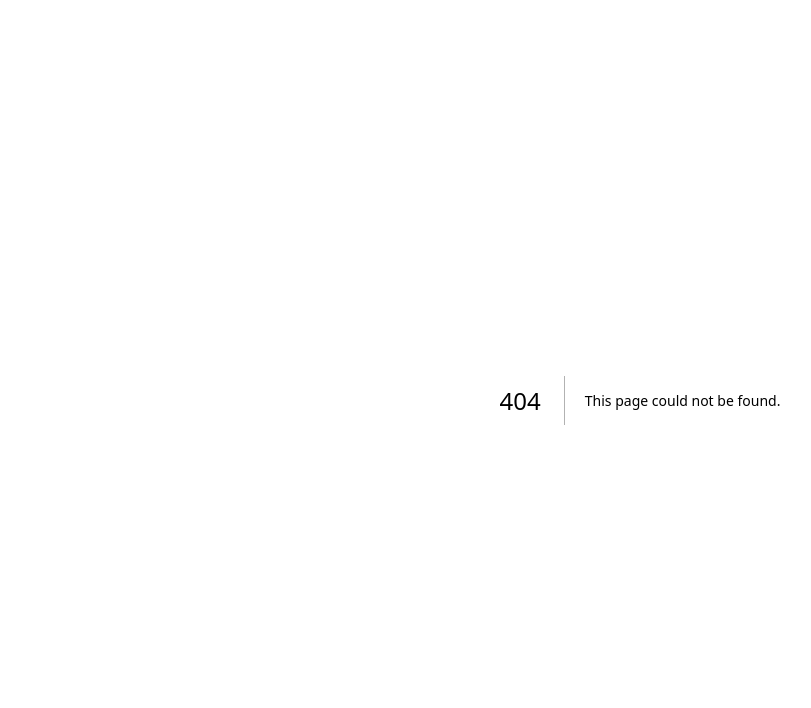
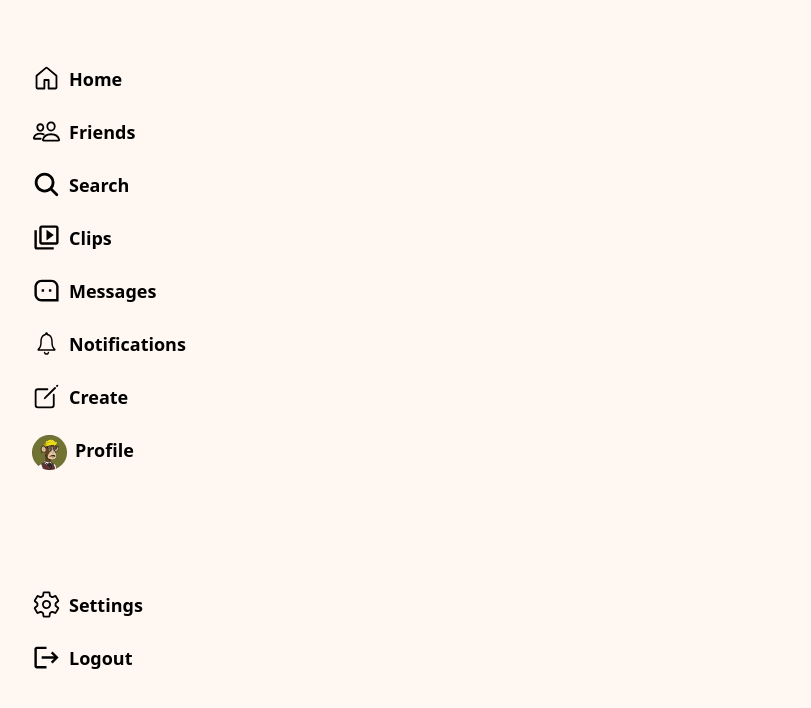
Before and after one commit to Victorasamu123/Veegram-Clients, a Next.js app: page /home/sidebar in a window 1280 px wide. Before the commit this address had no page. Shown: the top 708 px of the page, without its empty margins (0-811 px from the left). Built offline with nearby package versions, Linux system fonts and the light colour scheme.

Commit message:
homepage sidebar

```diff
--- a/src/app/home/page.tsx
+++ b/src/app/home/page.tsx
@@ -7,12 +7,13 @@ import { FaCaretDown } from "react-icons/fa";
 import { IoPersonAddOutline } from "react-icons/io5";
 import { RiMessage3Line } from "react-icons/ri";
 import { IoMdNotificationsOutline } from "react-icons/io";
+import SlideBarOne from "./sidebar/page"
+
 export default function HomePage () {
 
     return(
-
    <>
-     <section>
+     <section className="w-full h-full">
      <nav>
       <header className="w-full sticky top-0 bg-[#FFF7F2]">
         <div className="flex justify-between items-center mt-6 pr-8">
@@ -24,15 +25,18 @@ export default function HomePage () {
           </div>
           </div>
           <div className="flex justify-center items-center">
-          <IoPersonAddOutline className="text-[26px] mr-4"/>
-          <RiMessage3Line  className="text-[29px] mr-4"/>
-          <IoMdNotificationsOutline className="text-[29px] mr-4"/>
-          <Image src={testp} alt="" width={35} className="rounded-[50%] mr-1"/>
-          <FaCaretDown />
+          <IoPersonAddOutline className="text-[26px] mr-4 cursor-pointer"/>
+          <RiMessage3Line  className="text-[29px] mr-4 cursor-pointer"/>
+          <IoMdNotificationsOutline className="text-[29px] mr-4 cursor-pointer"/>
+          <Image src={testp} alt="" width={35} className="rounded-[50%] mr-1 cursor-pointer"/>
+          <FaCaretDown className="cursor-pointer"/>
           </div>
         </div>
       </header>
       </nav>
+      <div className="flex">
+          <SlideBarOne/>
+      </div>
      </section>
    </>
     )
--- /dev/null
+++ b/src/app/home/sidebar/page.tsx
@@ -0,0 +1,83 @@
+"use client"
+import Link from "next/link";
+import Image from "next/image";
+import { GoHome } from "react-icons/go";
+import { IoPeopleOutline } from "react-icons/io5";
+import { IoSearch } from "react-icons/io5";
+import { MdOutlineVideoLibrary } from "react-icons/md";
+import { RiMessage3Line } from "react-icons/ri";
+import { IoIosNotificationsOutline } from "react-icons/io";
+import { IoCreateOutline } from "react-icons/io5";
+import { IoSettingsOutline } from "react-icons/io5";
+import { MdLogout } from "react-icons/md";
+import profile from "../../../../public/test p.jpg"
+export default function SlideBarOne() {
+  return (
+    <>
+    <div className='w-[17%] h-full mt-6'>
+       <div className="w-full pt-10 pl-8">
+        <Link href='' className="flex">
+        <GoHome className="text-[29px]"/>
+        <p className="text-[18px] font-apple font-semibold mt-[2px] ml-2">Home</p>
+        </Link>
+       </div>
+       <div className="w-full pt-6 pl-8">
+         <Link href='' className="flex">
+         <IoPeopleOutline className="text-[29px]"/>
+          <p className="text-[18px] font-apple font-semibold mt-[2px] ml-2">Friends</p>
+         </Link>
+       </div>
+       <div className="w-full pt-6 pl-8">
+        <Link href="" className="flex">
+          <IoSearch className="text-[29px]"/>
+          <p className="text-[18px] font-apple font-semibold mt-[2px] ml-2">Search</p>
+        </Link>
+       </div>
+       <div className="w-full pt-6 pl-8">
+        <Link href='' className="flex">
+          <MdOutlineVideoLibrary className="text-[29px]"/>
+          <p className="text-[18px] font-apple font-semibold mt-[2px] ml-2">Clips</p>
+        </Link>
+       </div>
+       <div className="w-full pt-6 pl-8">
+        <Link href='' className="flex">
+        <RiMessage3Line className="text-[29px]"/>
+        <p className="text-[18px] font-apple font-semibold mt-[2px] ml-2">Messages</p>
+        </Link>
+       </div>
+       <div className="w-full pt-6 pl-8">
+        <Link href='' className="flex">
+        <IoIosNotificationsOutline className="text-[29px]"/>
+        <p className="text-[18px] font-apple font-semibold mt-[2px] ml-2">Notifications</p>
+        </Link>
+       </div>
+       <div className="w-full pt-6 pl-8">
+        <Link href='' className="flex">
+        <IoCreateOutline className="text-[29px]"/>
+        <p className="text-[18px] font-apple font-semibold mt-[2px] ml-2">Create</p>
+        </Link>
+       </div>
+       <div className="w-full pt-6 pl-8">
+        <Link href='' className="flex">
+        <Image src={profile} alt="" width={35} className="rounded-[50%]"/>
+        <p className="text-[18px] font-apple font-semibold mt-[2px] ml-2">Profile</p>
+        </Link>
+       </div>
+       <div className="mt-24">
+         <div className="w-full pt-6 pl-8">
+          <Link href='' className="flex">
+          <IoSettingsOutline className="text-[29px]"/>
+          <p className="text-[18px] font-apple font-semibold mt-[2px] ml-2">Settings</p>
+          </Link>
+         </div>
+         <div className="w-full pt-6 pl-8">
+          <Link href='' className="flex">
+          <MdLogout className="text-[29px]"/>
+          <p className="text-[18px] font-apple font-semibold mt-[2px] ml-2">Logout</p>
+          </Link>
+         </div>
+       </div>
+    </div>
+    </>
+  )
+}
```
